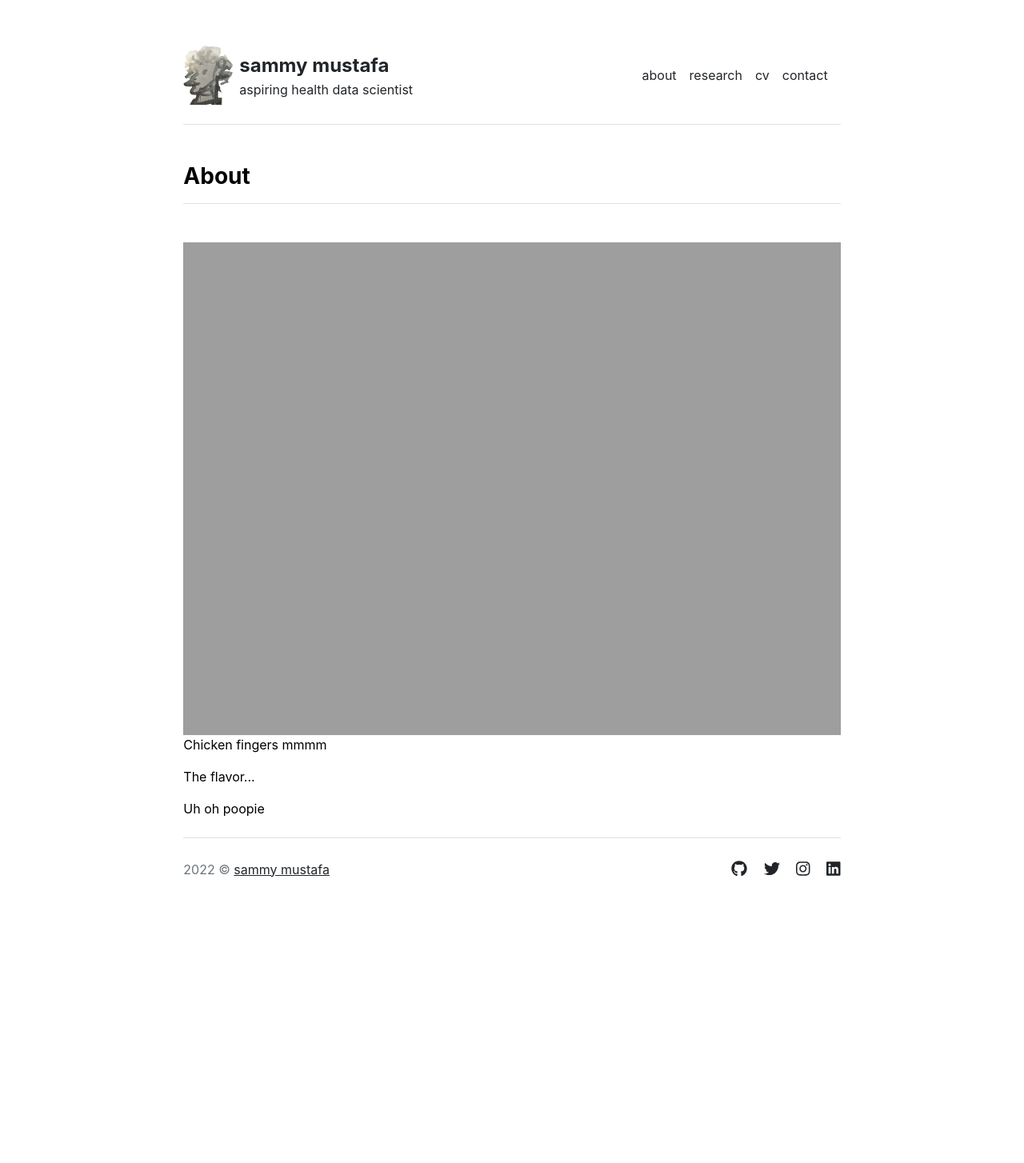
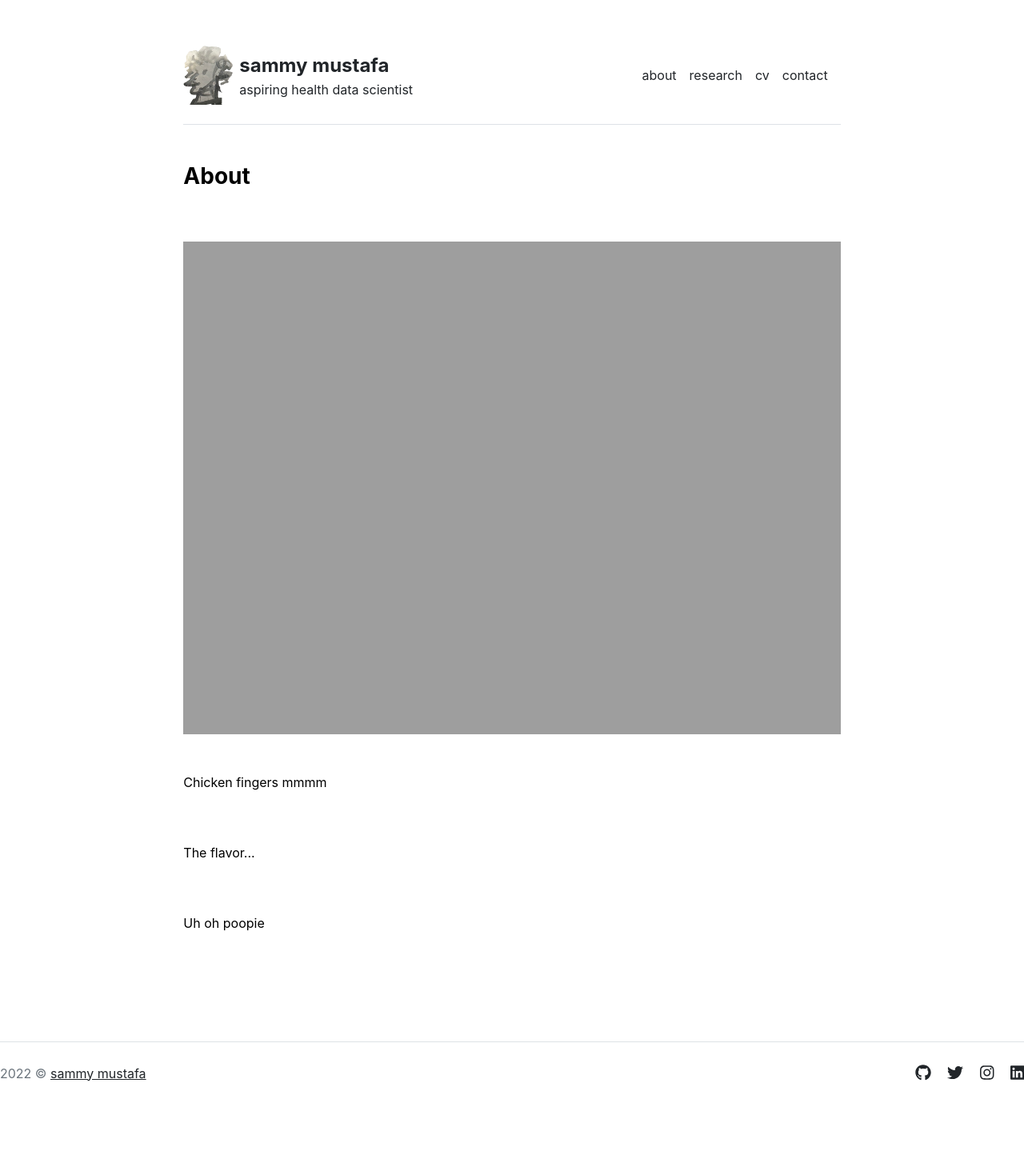
Before and after one commit to sammymustafa/sammymustafa.github.io, a Jekyll site: the page built from about.md, in a window 1280 px wide. Shown: the whole page at 80% size. Built offline with Jekyll 4.4.1, drawn with Linux system fonts in a browser that asks for light colours; after the commit the page ends 1421 px from its top, so only the background shows below that.

Commit message:
update home and about format

```diff
--- a/_layouts/about.html
+++ b/_layouts/about.html
@@ -4,20 +4,19 @@
 
 {{ content }}
 
-<div class="row g-5 mb-5">
-  <div>
-    <h3 class="fw-bold border-bottom pb-3 mb-5">About</h3>
+<h3 class="fw-bold pb-3 mb-5">About</h3>
   <div class="row g-5 mb-5">
     <div class="col-md-12">
       <img src="{{ site.github.url }}/assets/img/birds.jpeg" alt="birds" width = "100%">
-    <div>
-    <div class="row g-5 mb-5">
+    </div>
     <div class="col-md-12">
       <p>Chicken fingers mmmm</p>
-      <div class="row g-5 mb-5">
+    </div>
     <div class="col-md-12">
       <p>The flavor...</p>
-      <div class="row g-5 mb-5">
+    </div>
     <div class="col-md-12">
       <p>Uh oh poopie</p>
-      <div>
+    </div>
+  </div>
+</div>
--- a/_layouts/home.html
+++ b/_layouts/home.html
@@ -6,7 +6,7 @@
     <h3 class="fw-bold">Hi there, I'm Sammy</h3>
     {{ content }}
   </div>
-  <div class="col-md-8">
+  <div class="col-md-12">
     <img src="{{ site.github.url }}/assets/img/me.jpeg" alt="Me" width = "150%">
   </div>
 </div>
```
Lines whose indentation alone changed are shown as unchanged.
